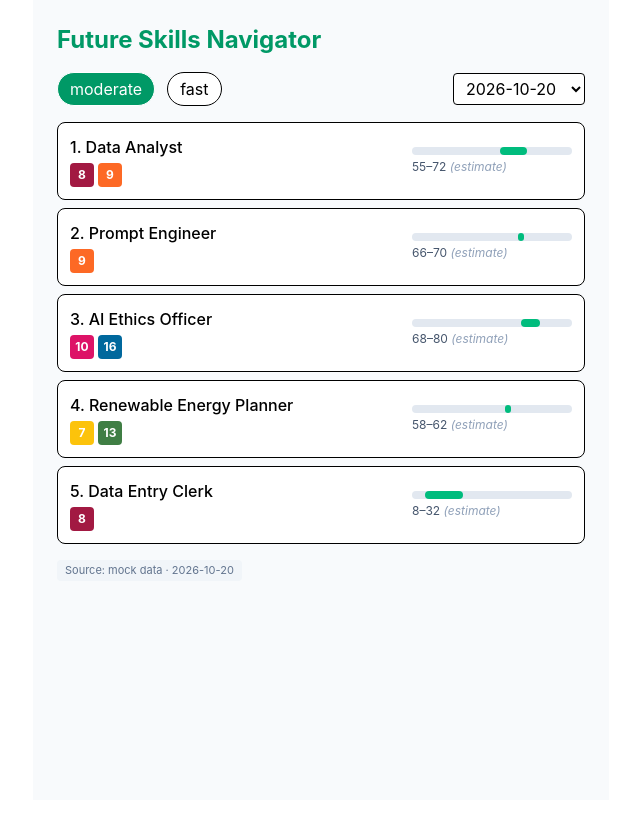
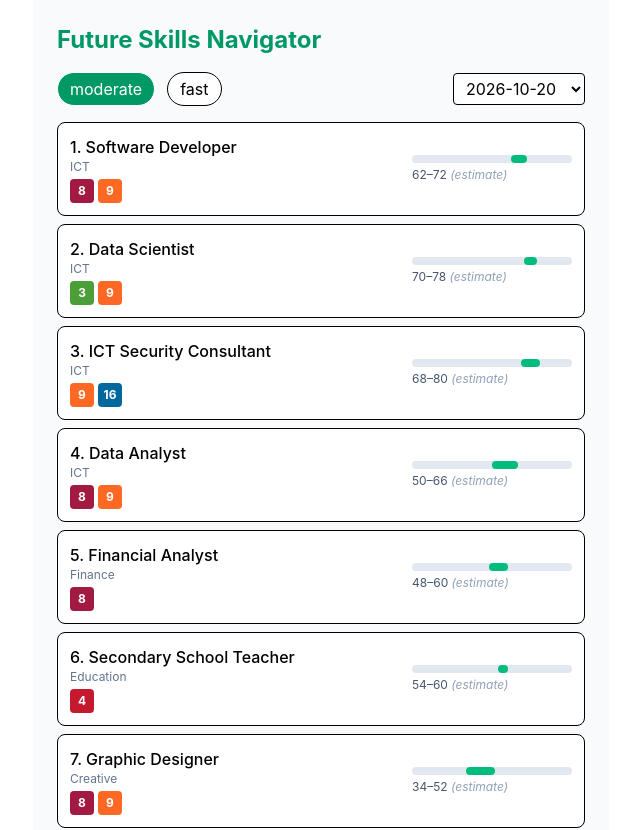
Before and after one commit to azzaladgham/SDC_Hackathon, a React (Vite) app in the folder web/: page / in a window 1280 px wide. Shown: the top 830 px of the page, without its empty margins (319-959 px from the left). Before the commit the page ends 800 px from the top, so only its background shows below. Built offline with nearby package versions, Linux system fonts and the light colour scheme.

Commit message:
web: align mock roles to real ESCO titles

```diff
--- a/web/src/App.tsx
+++ b/web/src/App.tsx
@@ -41,6 +41,7 @@ function App() {
             className="bg-white border rounded-lg p-3 flex items-center justify-between gap-3">
             <div>
               <div className="font-medium">{i + 1}. {titleCase(r.role.title)}</div>
+              <div className="text-xs text-slate-500">{r.role.group}</div>
               <div className="mt-1 flex gap-1">
                 {r.role.sdgs.map((n) => <SdgChip key={n} n={n} />)}
               </div>
--- a/web/src/mocks/data.ts
+++ b/web/src/mocks/data.ts
@@ -3,33 +3,49 @@ import type { MatchResult } from "../../../shared/types";
 export const SNAPSHOT_DATES = ["2026-09-20", "2026-10-20"];
 
 function m(
-  snap: string, title: string, moderate: number, fast: number,
+  snap: string, title: string, group: string,
+  moderate: number, fast: number,
   sdgs: number[], have: string[], gap: string[],
   b: [number, number, number, number]
 ): MatchResult {
   return {
-    role: { escoUri: "mock:" + title, title, essentialSkills: [...have, ...gap],
-            automationExposure: 0.3, sdgs },
+    role: {
+      escoUri: "mock:" + title, title, group,
+      essentialSkills: [...have, ...gap],
+      automationExposure: 0.3, sdgs,
+    },
     score: { moderate, fast },
     breakdown: { overlap: b[0], trendBonus: b[1], exposurePenalty: b[2], sdgBoost: b[3] },
     haveSkills: have, gapSkills: gap, snapshotDate: snap,
   };
 }
 
-// Two snapshots that rank roles DIFFERENTLY on purpose
+const S = "2026-09-20";
+const O = "2026-10-20";
+
 export const MOCK_MATCHES: Record<string, MatchResult[]> = {
-  "2026-09-20": [
-    m("2026-09-20", "Data Analyst", 78, 64, [8, 9], ["SQL", "Excel"], ["Python"], [60, 12, 5, 3]),
-    m("2026-09-20", "AI Ethics Officer", 55, 70, [10, 16], ["Policy writing"], ["AI governance", "Risk assessment"], [40, 18, 2, 6]),
-    m("2026-09-20", "Prompt Engineer", 62, 58, [9], ["Writing"], ["LLM tooling"], [45, 15, 8, 0]),
-    m("2026-09-20", "Renewable Energy Planner", 50, 52, [7, 13], ["Excel"], ["GIS", "Energy modelling"], [35, 10, 2, 8]),
-    m("2026-09-20", "Data Entry Clerk", 40, 15, [8], ["Excel"], [], [55, 0, 30, 0]),
+  [S]: [
+    m(S, "data analyst", "ICT", 74, 60, [8, 9], ["SQL", "Excel", "Data visualisation"], ["Python"], [60, 12, 5, 3]),
+    m(S, "software developer", "ICT", 70, 66, [8, 9], ["Python", "Git"], ["Cloud deployment", "Software testing"], [52, 14, 4, 3]),
+    m(S, "ICT security consultant", "ICT", 60, 72, [9, 16], ["Networking"], ["Risk assessment", "Incident response"], [38, 20, 3, 5]),
+    m(S, "data scientist", "ICT", 58, 68, [3, 9], ["Statistics", "SQL"], ["Machine learning", "Python"], [40, 22, 3, 4]),
+    m(S, "financial analyst", "Finance", 64, 54, [8], ["Excel", "Financial reporting"], ["Forecasting"], [55, 8, 6, 2]),
+    m(S, "graphic designer", "Creative", 56, 40, [8, 9], ["Visual design"], ["Motion graphics"], [48, 6, 12, 2]),
+    m(S, "bookkeeper", "Finance", 52, 30, [8], ["Excel", "Bookkeeping"], [], [50, 2, 22, 2]),
+    m(S, "secondary school teacher", "Education", 50, 58, [4], ["Presentation"], ["Digital pedagogy"], [34, 12, 1, 6]),
+    m(S, "customer service representative", "Admin", 48, 28, [8], ["Communication"], ["CRM tools"], [46, 3, 24, 2]),
+    m(S, "payroll clerk", "Finance", 45, 22, [8], ["Excel"], ["Payroll software"], [44, 1, 28, 0]),
   ],
-  "2026-10-20": [
-    m("2026-10-20", "AI Ethics Officer", 68, 80, [10, 16], ["Policy writing"], ["AI governance", "Risk assessment"], [40, 22, 2, 8]),
-    m("2026-10-20", "Prompt Engineer", 70, 66, [9], ["Writing"], ["LLM tooling"], [45, 24, 8, 0]),
-    m("2026-10-20", "Data Analyst", 72, 55, [8, 9], ["SQL", "Excel"], ["Python"], [60, 10, 9, 3]),
-    m("2026-10-20", "Renewable Energy Planner", 58, 62, [7, 13], ["Excel"], ["GIS", "Energy modelling"], [35, 14, 2, 8]),
-    m("2026-10-20", "Data Entry Clerk", 32, 8, [8], ["Excel"], [], [55, 0, 38, 0]),
+  [O]: [
+    m(O, "data scientist", "ICT", 70, 78, [3, 9], ["Statistics", "SQL"], ["Machine learning", "Python"], [40, 28, 3, 5]),
+    m(O, "ICT security consultant", "ICT", 68, 80, [9, 16], ["Networking"], ["Risk assessment", "Incident response"], [38, 26, 3, 7]),
+    m(O, "software developer", "ICT", 72, 62, [8, 9], ["Python", "Git"], ["Cloud deployment", "Software testing"], [52, 12, 6, 3]),
+    m(O, "data analyst", "ICT", 66, 50, [8, 9], ["SQL", "Excel", "Data visualisation"], ["Python"], [60, 8, 11, 3]),
+    m(O, "financial analyst", "Finance", 60, 48, [8], ["Excel", "Financial reporting"], ["Forecasting"], [55, 6, 9, 2]),
+    m(O, "secondary school teacher", "Education", 54, 60, [4], ["Presentation"], ["Digital pedagogy"], [34, 16, 1, 7]),
+    m(O, "graphic designer", "Creative", 52, 34, [8, 9], ["Visual design"], ["Motion graphics"], [48, 4, 18, 2]),
+    m(O, "bookkeeper", "Finance", 44, 22, [8], ["Excel", "Bookkeeping"], [], [50, 1, 30, 2]),
+    m(O, "customer service representative", "Admin", 40, 20, [8], ["Communication"], ["CRM tools"], [46, 2, 31, 2]),
+    m(O, "payroll clerk", "Finance", 36, 14, [8], ["Excel"], ["Payroll software"], [44, 0, 36, 0]),
   ],
 };
```
